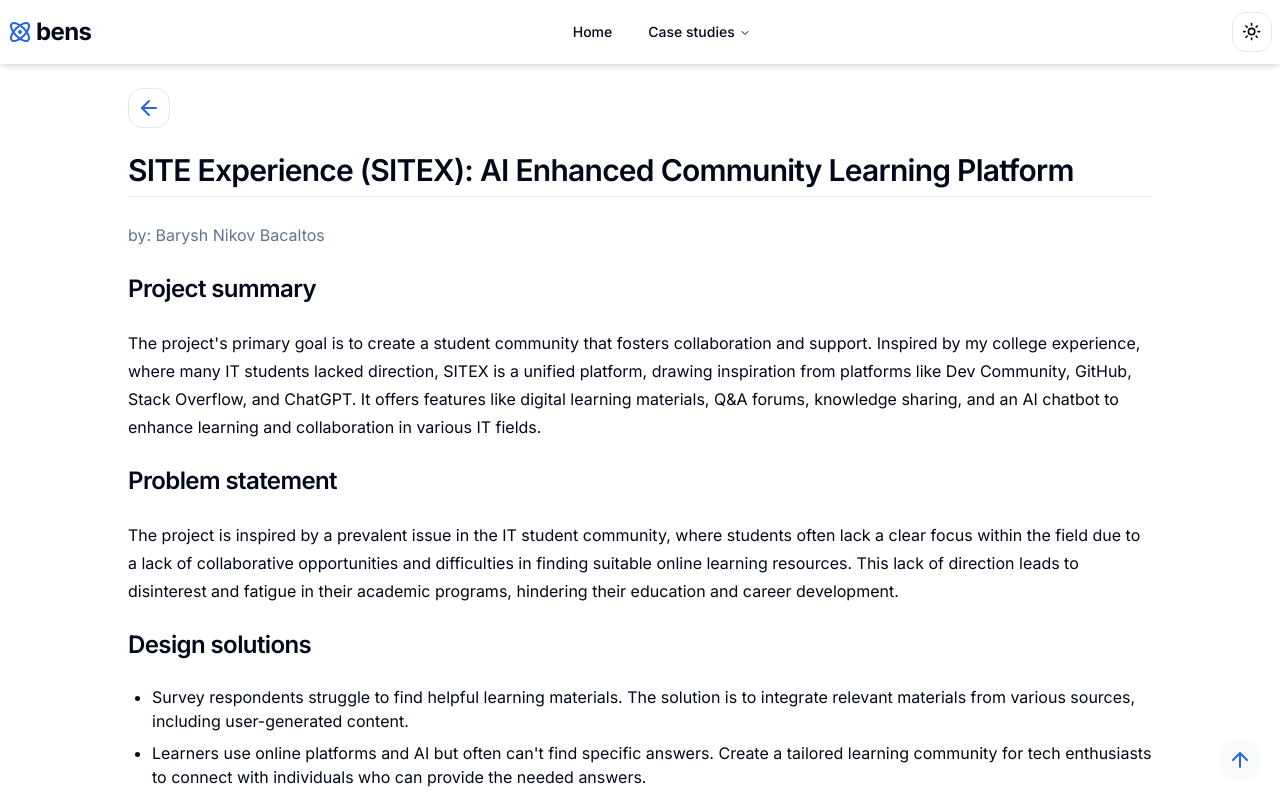
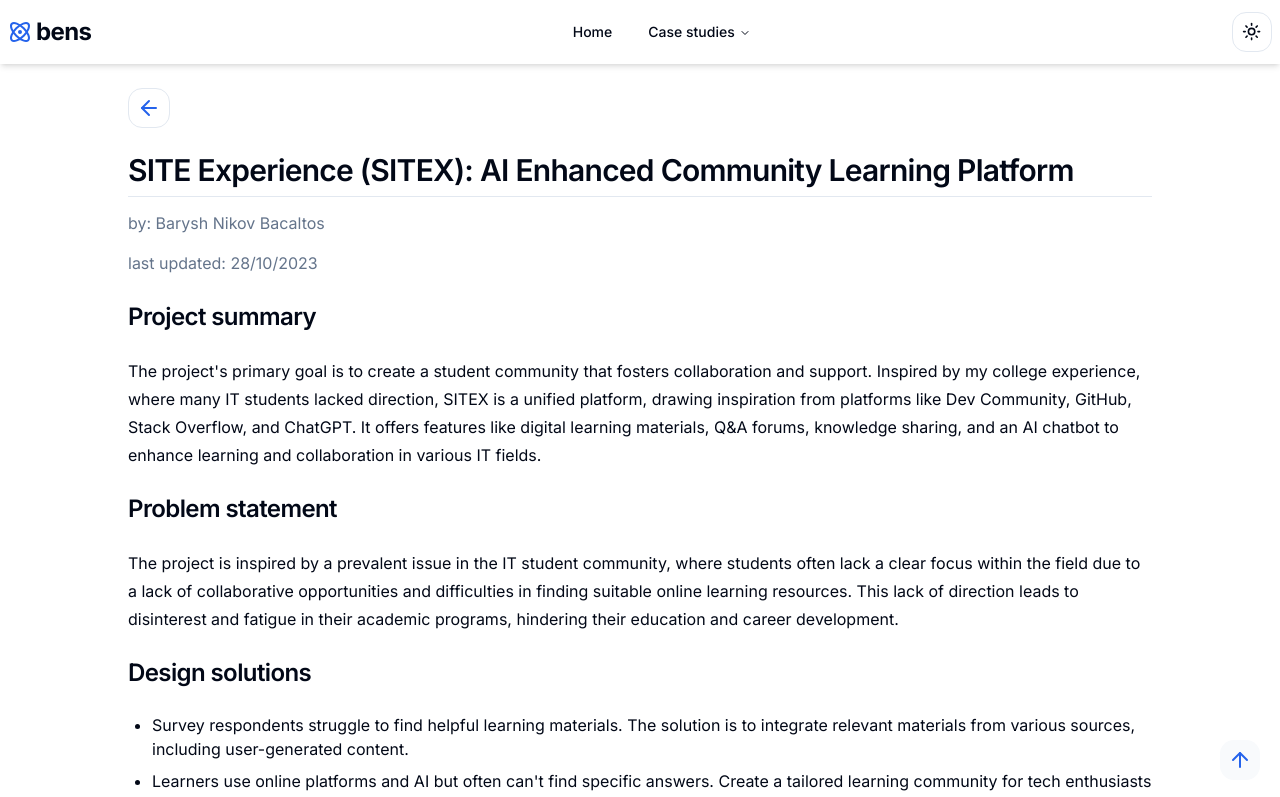
Before and after one commit to raishudesu/bens-portfolio, a Next.js app: page /barysh in a window 1280 px wide. Shown: the top 797 px of the page. Built offline with nearby package versions, Linux system fonts and the light colour scheme.

Commit message:
updated page

```diff
--- a/src/app/barysh/page.tsx
+++ b/src/app/barysh/page.tsx
@@ -13,9 +13,13 @@
           <h2 className="mt-10 scroll-m-20 border-b pb-2 text-3xl font-semibold tracking-tight transition-colors first:mt-0">
             SITE Experience (SITEX): AI Enhanced Community Learning Platform
           </h2>
-          <p className="leading-7 [&:not(:first-child)]:mt-6 text-muted-foreground">
+          <p className="leading-7 [&:not(:first-child)]:mt-3 text-muted-foreground">
             by: Barysh Nikov Bacaltos
           </p>
+          <p className="leading-7 [&:not(:first-child)]:mt-3 text-muted-foreground">
+            last updated: 28/10/2023
+          </p>
+
           <Role />
           <PStatement />
           <Design />
```
